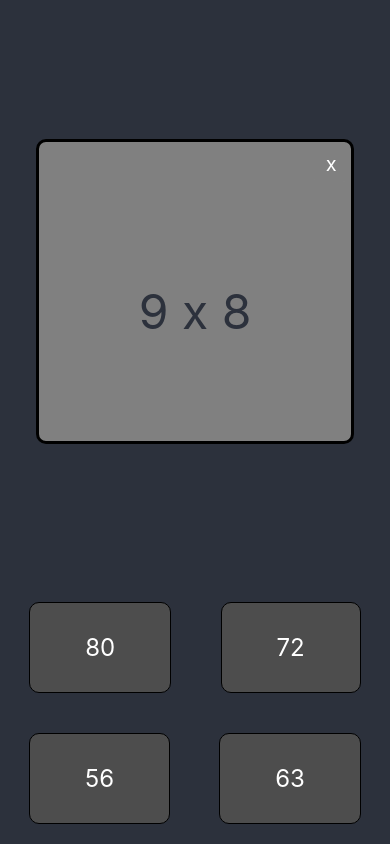
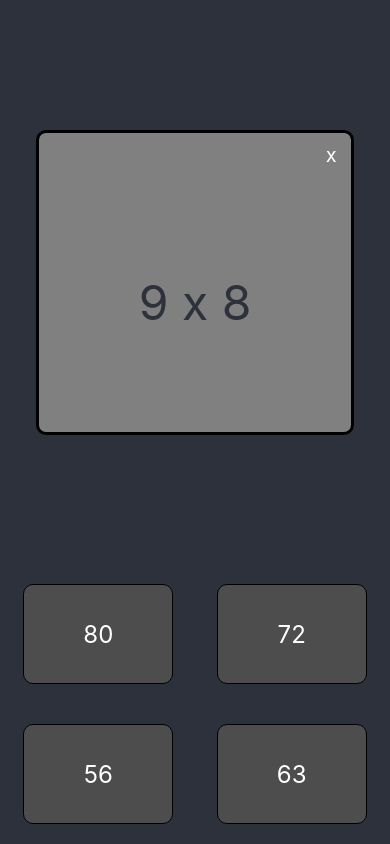
Before and after one commit to ChrisWhisker/flash-math, a React Native app: screen / in a window 390 px wide. Built offline with nearby package versions, Linux system fonts and the light colour scheme.

Commit message:
Maintain button size regardless of text

```diff
--- a/components/ChoiceButton.tsx
+++ b/components/ChoiceButton.tsx
@@ -20,16 +20,17 @@ export default function ChoiceButton({ choice, pressHandler }: Props) {
 const styles = StyleSheet.create({
     choiceButton: {
         backgroundColor: "#4d4d4d",
-        padding: 20,
         margin: 20,
         borderRadius: 10,
         borderWidth: 1,
         borderColor: "black",
+        width: 150,
+        height: 100,
+        justifyContent: "center",
     },
     choiceText: {
+        textAlign: "center",
         color: "white",
         fontSize: 24,
-        paddingHorizontal: 35,
-        paddingVertical: 10,
     },
 });
```
